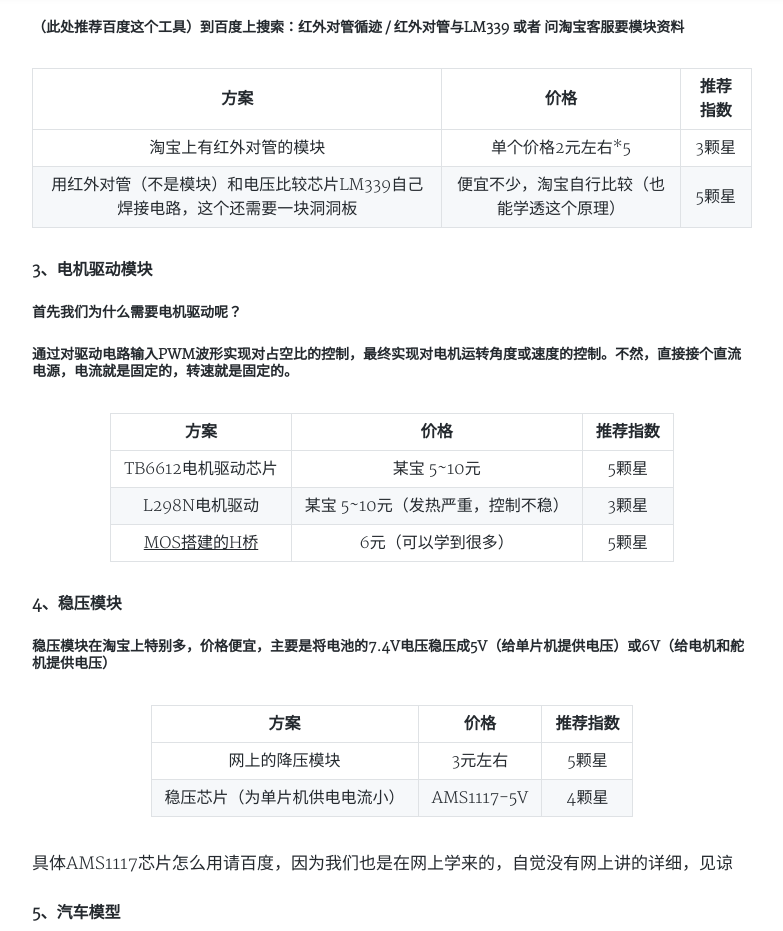
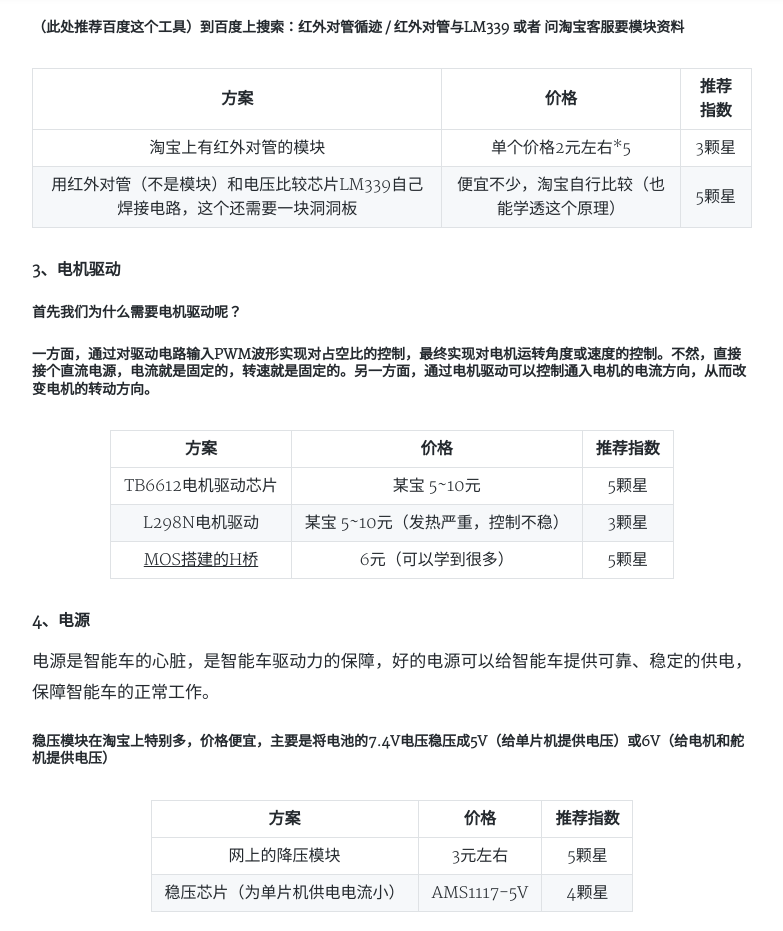
Before and after one commit to witeaa/homepage-src, a Jekyll site: the page built from _posts/2019-3-15-智能循迹小车.md, in a window 1280 px wide and 1400 px high, scrolled down 2225 px, cut to the strip 0-931 px from the top of the window. Shown: the whole strip, without its empty margins (248-1031 px from the left). Built offline with Jekyll 4.4.1, drawn with Linux system fonts in a browser that asks for light colours; nearby versions of some CDN libraries; Markdown is read by kramdown in place of the engine named in the settings; comment, search, counter and statistics services are not loaded; a style sheet for code colours, icons or effects is not loaded; some of the changed text lies outside the part shown.

Commit message:
Update 2019-3-15-智能循迹小车.md
增加了一些内容，改了几个错字

```diff
--- a/_posts/2019-3-15-智能循迹小车.md
+++ b/_posts/2019-3-15-智能循迹小车.md
@@ -16,12 +16,12 @@
 
 ### 二、我能做一辆循迹小车吗
 
-#####  当然可以了，只要你有兴趣你有决心，弘电杯来了，我们会给你提供一个展示自己的舞台，快来报名吧！（再不奋斗就老了，此处的“老”是指你已经跟不上科技的脚步了，以前的时代能在课堂上学习到一生中大约80%的知识，但现在却不同了这80%的知识需要你在课外去汲取，并且一生中要不断地学习）
+#####  当然可以了，只要你有兴趣你有决心，宏电杯来了，我们会给你提供一个展示自己的舞台，快来报名吧！（再不奋斗就老了，此处的“老”是指你已经跟不上科技的脚步了，以前的时代能在课堂上学习到一生中大约80%的知识，但现在却不同了这80%的知识需要你在课外去汲取，并且一生中要不断地学习）
 
 ### 三、 智能循迹车的结构
 
 #### 1、控制模块
-##### 控制模块（MCU）有很多种，包括：51单片机；arduino uno；STM32......
+##### 主控（MCU）有很多种，包括：51单片机；arduino uno；STM32......
 ##### 这里只给出了这三款单片机（最常用）它们的特点如下：
 
 |   方案   |                            特点                            |   推荐指数（5颗星）    |
@@ -47,10 +47,10 @@
 |                    淘宝上有红外对管的模块                    |             单个价格2元左右*5              |  3颗星   |
 | 用红外对管（不是模块）和电压比较芯片LM339自己焊接电路，这个还需要一块洞洞板 | 便宜不少，淘宝自行比较（也能学透这个原理） |  5颗星   |
 
-#### 3、电机驱动模块
+#### 3、电机驱动
 
 ##### 首先我们为什么需要电机驱动呢？
-##### 通过对驱动电路输入PWM波形实现对占空比的控制，最终实现对电机运转角度或速度的控制。不然，直接接个直流电源，电流就是固定的，转速就是固定的。
+##### 一方面，通过对驱动电路输入PWM波形实现对占空比的控制，最终实现对电机运转角度或速度的控制。不然，直接接个直流电源，电流就是固定的，转速就是固定的。另一方面，通过电机驱动可以控制通入电机的电流方向，从而改变电机的转动方向。
 
 |                             方案                             |               价格                | 推荐指数 |
 | :----------------------------------------------------------: | :-------------------------------: | :------: |
@@ -58,8 +58,8 @@
 |                        L298N电机驱动                         | 某宝 5~10元（发热严重，控制不稳） |  3颗星   |
 | [MOS搭建的H桥](http://www.360doc.com/content/15/0715/01/12109864_484969939.shtml) |        6元（可以学到很多）        |  5颗星   |
 
-#### 4、稳压模块
-
+#### 4、电源
+电源是智能车的心脏，是智能车驱动力的保障，好的电源可以给智能车提供可靠、稳定的供电，保障智能车的正常工作。
 ##### 稳压模块在淘宝上特别多，价格便宜，主要是将电池的7.4V电压稳压成5V（给单片机提供电压）或6V（给电机和舵机提供电压）
 
 |              方案              |    价格    | 推荐指数 |
@@ -68,8 +68,12 @@
 | 稳压芯片（为单片机供电电流小） | AMS1117-5V |  4颗星   |
 
 具体AMS1117芯片怎么用请百度，因为我们也是在网上学来的，自觉没有网上讲的详细，见谅
+> 一般电源可以分为两类：DCDC开关电源和LDO低压差线性稳压器。DCDC电源具有电流大、电压范围宽、效率高等特点，但输出电压波动较大，适合大电流、大功率供电场合。LDO电源可为负载提供纯净的，电压波动很小的供电，但输出电流较小（一般不超过1A），效率低，适用于需要提供稳定电流的的负载，比如主控芯片。
 
-#### 5、汽车模型
+
+#### 5、车模
+
+车模（不是模特。。），包括车体结构、转向机构、电机等等，是智能车的骨架。
 
 ![整车实拍](https://witeaa-1252834524.cos.ap-chengdu.myqcloud.com/images/%E6%95%B4%E8%BD%A6.jpg)
 
@@ -80,6 +84,8 @@
 ![](https://witeaa-1252834524.cos.ap-chengdu.myqcloud.com/images/%E4%B9%B0%E5%88%B0%E7%9A%84%E8%BD%A6%E6%A8%A1.jpg)
 
 ### 四、学习资料
+
+光靠这篇文章是无法让你做出一个完整的智能车的，我们搜集整理了一些资料放在了百度网盘里供大家参考学习
 
 [百度网盘资料](https://pan.baidu.com/s/1c4pWcxJ1fxdgVrPb0sW2vA )  提取密码：m7xa
 
```
